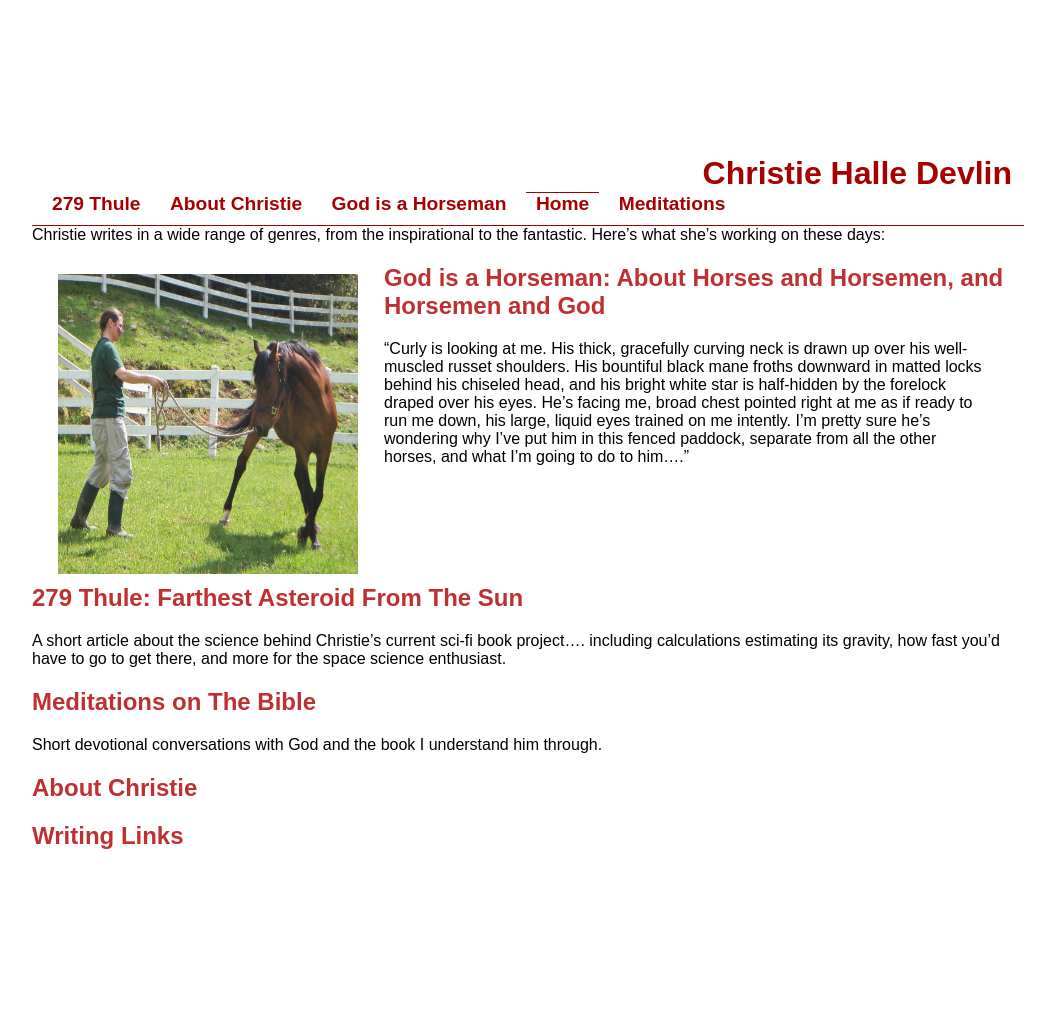
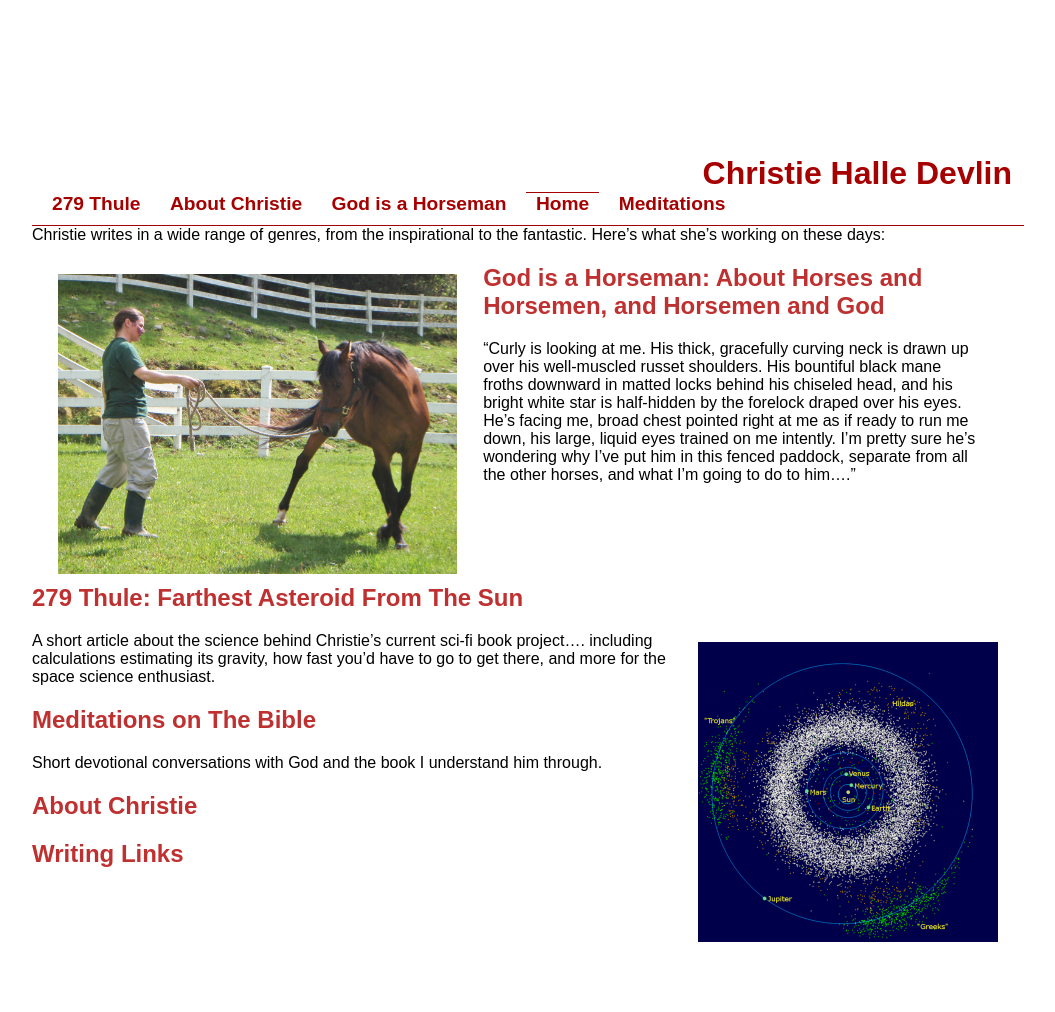
Before and after one commit to halledevlin/halledevlin.github.io, a Jekyll site: the page built from index.md, in a window 1280 px wide. Shown: the whole page, without its empty margins (112-1167 px from the left). Built offline with Jekyll 4.4.1, drawn with Linux system fonts in a browser that asks for light colours; Markdown is read by kramdown in place of the engine named in the settings.

Commit message:
things....

```diff
--- a/index.md
+++ b/index.md
@@ -8,14 +8,16 @@ navrank: 01
 Christie writes in a wide range of genres, from the inspirational to the fantastic.  Here's what she's working on these days:
 
 
-<img style="margin: 10px; float: left;" alt="Me and Curly" src="images/mevscurlyfix.jpg" width="300px" height="300px"/>
+<img style="margin: 10px; float: left;" alt="Me and Curly" src="images/mevscurlyfix.jpg" height="300px"/>
 
 ## [God is a Horseman: About Horses and Horsemen, and Horsemen and God](GIAH/giah.html)
 
 > "Curly is looking at me.  His thick, gracefully curving neck is drawn up over his well-muscled russet shoulders.  His bountiful black mane froths downward in matted locks behind his chiseled head, and his bright white star is half-hidden by the forelock draped over his eyes.   He's facing me, broad chest pointed right at me as if ready to run me down, his large, liquid eyes trained on me intently.  I'm pretty sure he's wondering why I've put him in this fenced paddock, separate from all the other horses, and what I'm going to do to him...."
 
 
-<h2 class="nofloat"><a href="LFA/Thule_for_webpage.md">279 Thule: Farthest Asteroid From The Sun</a></h2>
+<h2 class="nofloat"><a href="LFA/279_Thule.md">279 Thule: Farthest Asteroid From The Sun</a></h2>
+
+<img style="margin: 10px; float: right;" alt="Map of asteroid positions in the Solar Systems, including the main asteroid belt, trojans, and near-earth asteroids" src="images/InnerSolarSystem-en_from_wikipedia.png" height="300px"/>
 
 A short article about the science behind Christie's current sci-fi book project.... including calculations estimating its gravity, how fast you'd have to go to get there, and more for the space science enthusiast.
 
```
Also changed, not shown: LFA/279_Thule.md (renamed from LFA/Thule_for_webpage.md).
